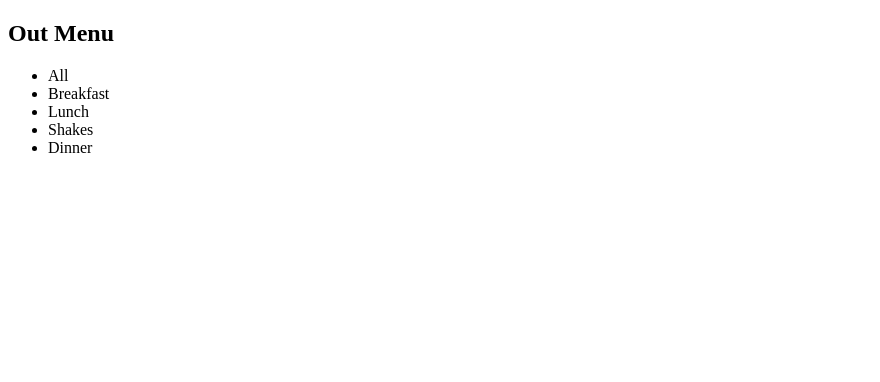
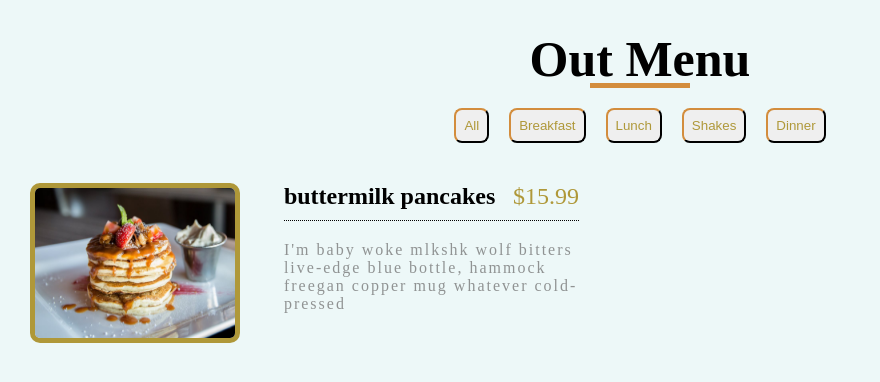
Before and after one commit to tsui24/ourmenu, a plain HTML site: page index.html in a window 1280 px wide. Shown: the whole page, without its empty margins (0-880 px from the left). Drawn offline with Linux system fonts and the light colour scheme.

Commit message:
background

```diff
--- a/asset/css/main.css
+++ b/asset/css/main.css
@@ -0,0 +1,96 @@
+* {
+    margin: 0;
+    padding: 0;
+}
+
+body {
+    background-color: #edf8f8;
+}
+
+.main-content {
+    padding: 30px;
+}
+
+.title {
+    text-align: center;
+    font-size: 50px;
+    font-weight: 600;
+    position: relative;
+}
+
+.list-option {
+    list-style: none;
+    display: flex;
+    justify-content: center;
+}
+
+.option-item {
+    padding: 20px 10px 40px 10px;
+}
+
+.button {
+    padding: 8px;
+    border-radius: 8px;
+    border-top: 2px solid rgb(211, 141, 61);
+    border-left: 2px solid rgb(211, 141, 61);
+    color: #af9839;
+    transition: all linear 0.5s;
+}
+
+.button:hover {
+    background-color: #af9839;
+    color: aliceblue;
+}
+
+.title::after {
+    content: "";
+    width: 100px;
+    height: 5px;
+    position: absolute;
+    background: rgb(211, 141, 61);
+    bottom: 0;
+    left: calc(50% - 50px);
+    text-align: center;
+}
+
+.list-item {
+    display: flex;
+}
+
+.dish-item {
+    display: flex;
+    justify-content: space-between;
+    width: 45%;
+    max-height: 150px;
+}
+
+.dish-item img {
+    width: 200px;
+    height: 150px;
+    border-radius: 10px;
+    border: #af9839 solid 5px;
+}
+
+.dish-content {
+    width: 70%;
+    padding-left: 8%;
+}
+
+.dish-info {
+    display: flex;
+    justify-content: space-between;
+    align-items: center;
+    border-bottom: 1px dotted black;
+    padding-bottom: 10px;
+    font-size: 24px;
+}
+
+.dish-about {
+    margin-top: 20px;
+    color: #909393;
+    letter-spacing: 2px;
+}
+
+.dish-price {
+    color: #af9839;
+}
--- a/index.html
+++ b/index.html
@@ -4,23 +4,35 @@
 <head>
     <meta charset="UTF-8">
     <meta name="viewport" content="width=device-width, initial-scale=1.0">
+    <link rel="stylesheet" href="asset/css/main.css">
     <title>Document</title>
 </head>
 
 <body>
     <div class="main-content">
         <div class="header">
-            <h2>Out Menu</h2>
+            <h2 class="title">Out Menu</h2>
             <ul class="list-option">
-                <li class="option-item">All</li>
-                <li class="option-item">Breakfast</li>
-                <li class="option-item">Lunch</li>
-                <li class="option-item">Shakes</li>
-                <li class="option-item">Dinner</li>
+                <li class="option-item"><button class="button">All</button></li>
+                <li class="option-item"><button class="button">Breakfast</button></li>
+                <li class="option-item"><button class="button">Lunch</button></li>
+                <li class="option-item"><button class="button">Shakes</button></li>
+                <li class="option-item"><button class="button">Dinner</button></li>
             </ul>
         </div>
         <div class="list-item">
-            <div class="dish-item"></div>
+            <div class="dish-item">
+                <img src="asset/image/item-1.jpeg" alt="">
+                <div class="dish-content">
+                    <div class="dish-info">
+                        <h4 class="dish-name">buttermilk pancakes</h4>
+                        <p class="dish-price">$15.99</p>
+                    </div>
+                    <div class="dish-about">
+                        <p>I'm baby woke mlkshk wolf bitters live-edge blue bottle, hammock freegan copper mug whatever cold-pressed</p>
+                    </div>
+                </div>
+            </div>
         </div>
     </div>
 </body>
```
